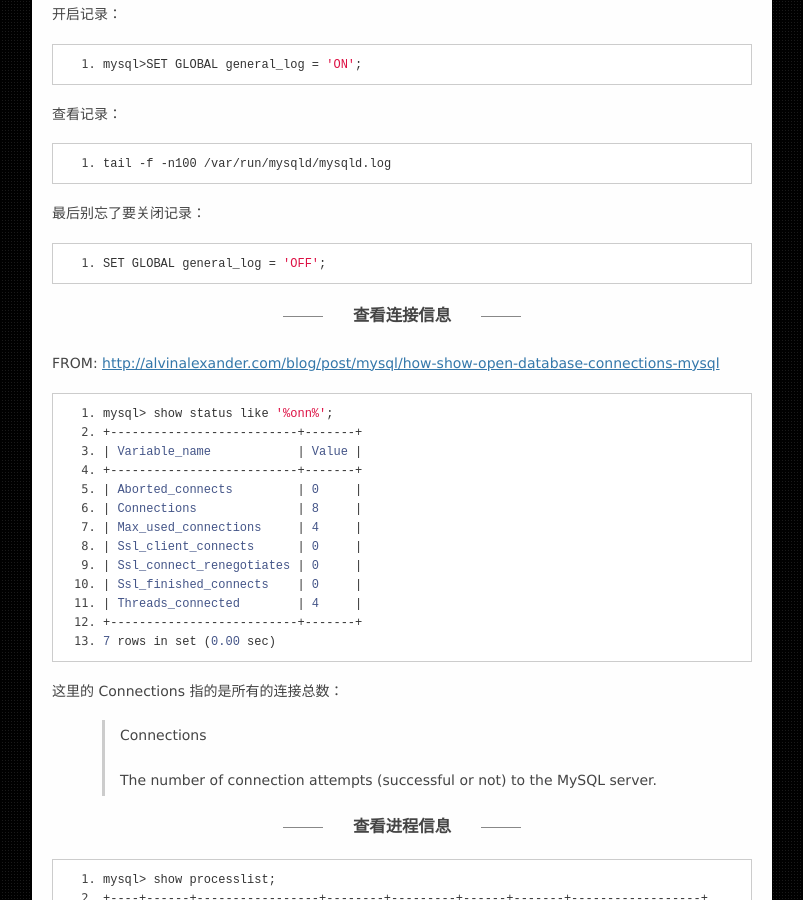
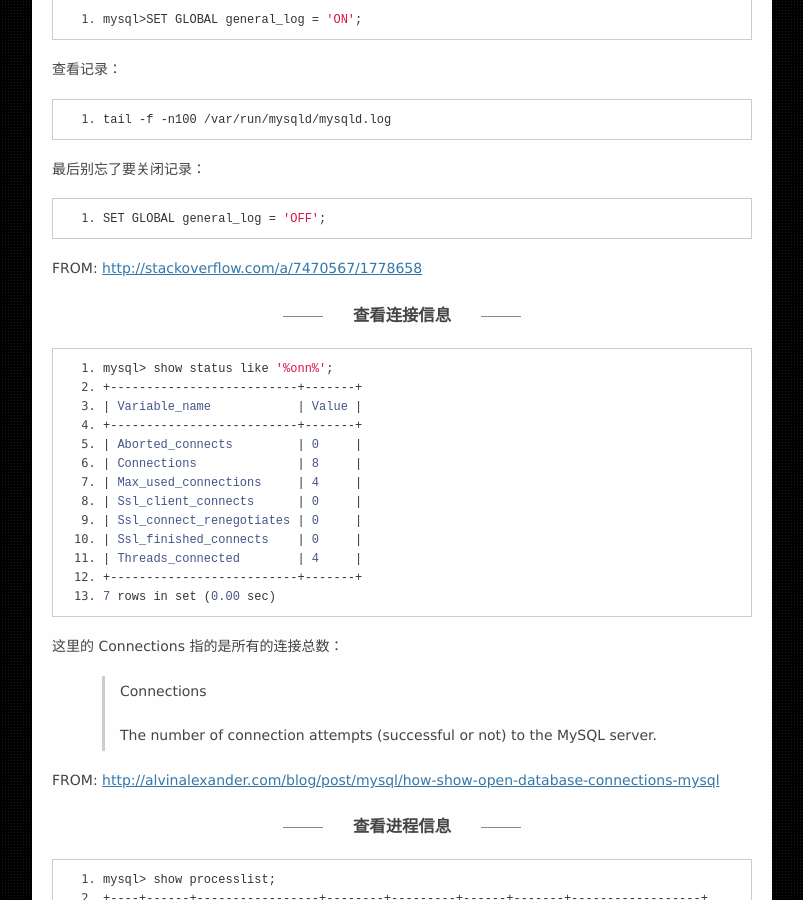
Before and after one commit to osrpt/osrpt.github.com, a Jekyll site: the page built from _posts/2016-01-27-mysql-tips.md, in a window 1280 px wide and 900 px high, scrolled down 503 px. Shown: the whole window, without its empty margins (238-1041 px from the left). Built offline with Jekyll 4.4.1, drawn with Linux system fonts in a browser that asks for light colours; nearby versions of some CDN libraries; Markdown is read by kramdown in place of the engine named in the settings; comment, search, counter and statistics services are not loaded; some of the changed lines change nothing that is shown; some of the changed text lies outside the part shown.

Commit message:
update reference

```diff
--- a/_posts/2016-01-27-mysql-tips.md
+++ b/_posts/2016-01-27-mysql-tips.md
@@ -7,8 +7,6 @@ tags:
 ---
 
 ###记录每一个查询语句
-
-FROM: <http://stackoverflow.com/a/7470567/1778658>
 
 先查看文件位置：
 
@@ -33,9 +31,9 @@ FROM: <http://stackoverflow.com/a/7470567/1778658>
 
     SET GLOBAL general_log = 'OFF';
 
+FROM: <http://stackoverflow.com/a/7470567/1778658>
+
 ### 查看连接信息
-
-FROM: <http://alvinalexander.com/blog/post/mysql/how-show-open-database-connections-mysql>
 
     mysql> show status like '%onn%';
     +--------------------------+-------+
@@ -56,6 +54,8 @@ FROM: <http://alvinalexander.com/blog/post/mysql/how-show-open-database-connecti
 >Connections
 >
 >The number of connection attempts (successful or not) to the MySQL server.
+
+FROM: <http://alvinalexander.com/blog/post/mysql/how-show-open-database-connections-mysql>
 
 ### 查看进程信息
 
```
